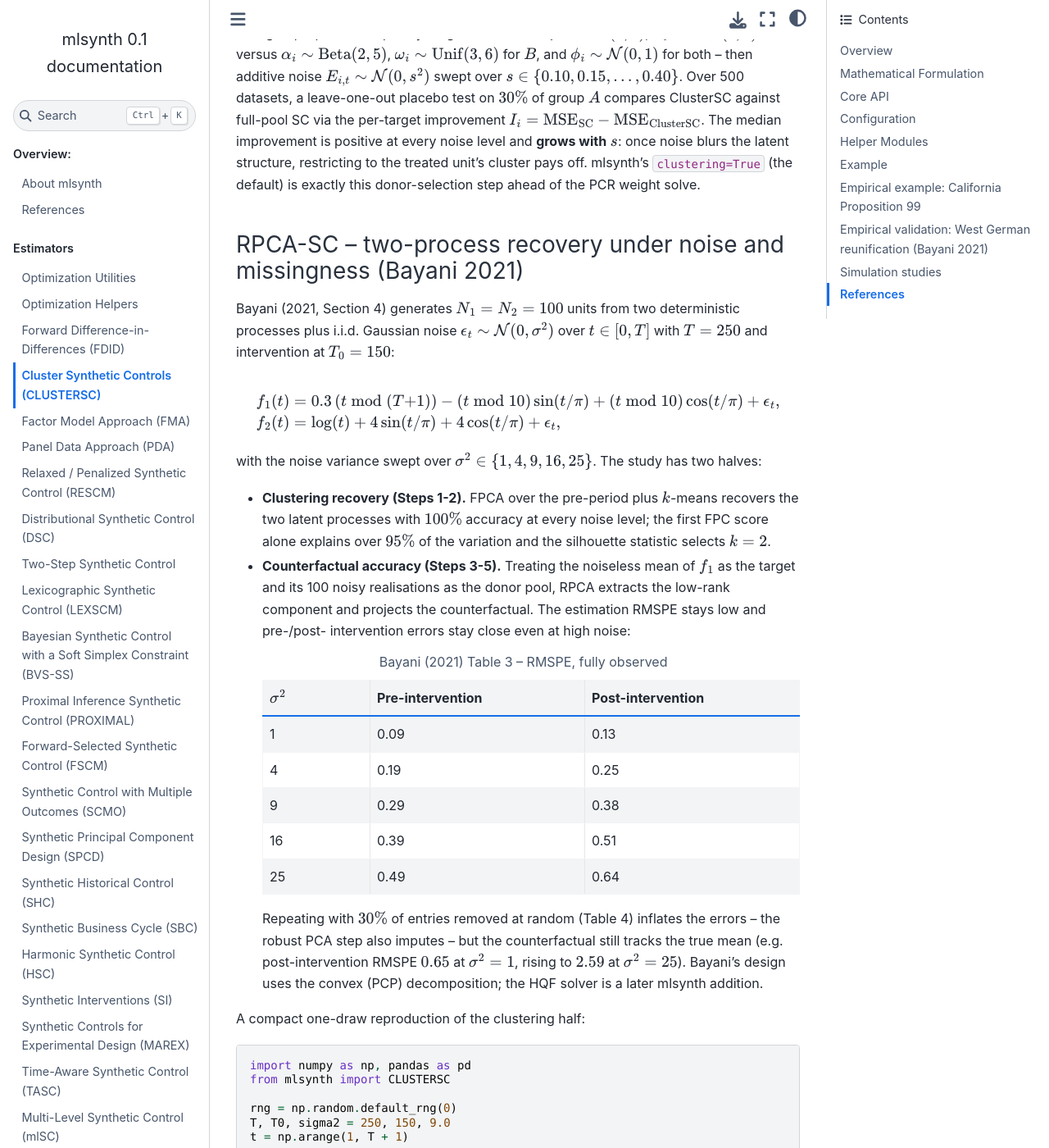
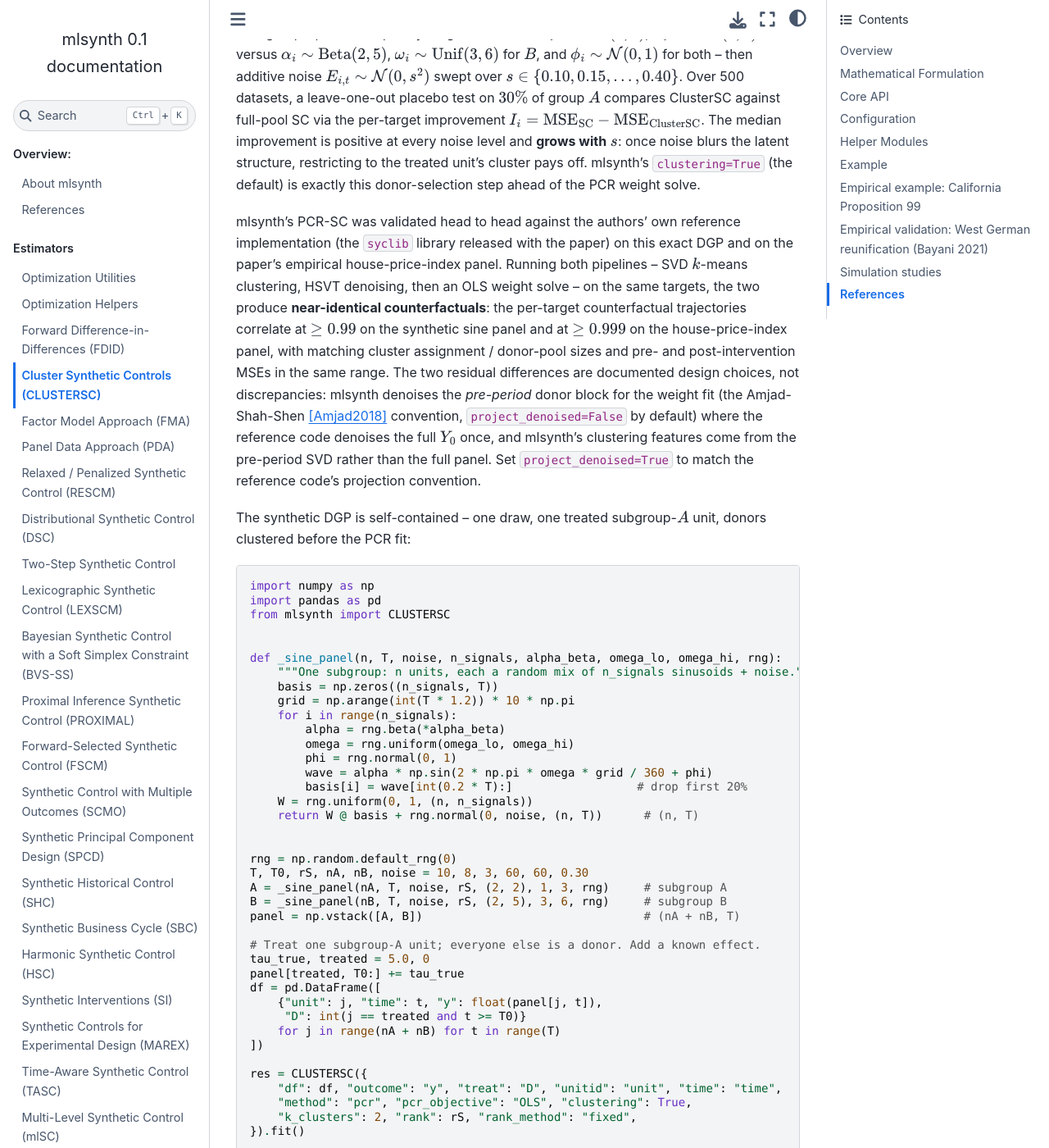
Before and after one commit to jgreathouse9/mlsynth, a Sphinx documentation site: the page built from docs/clustersc.rst, in a window 1280 px wide and 1400 px high, scrolled down 20383 px. Shown: the whole window at 82% size. Built offline with Sphinx 7.4.7 and the Sphinx Book theme 1.1.4, drawn with Linux system fonts in a browser that asks for light colours; pages that are not in the unit, such as notebooks, are missing from menus; some of the changed text lies outside the part shown.

Commit message:
Add files via upload

```diff
--- a/docs/clustersc.rst
+++ b/docs/clustersc.rst
@@ -1116,6 +1116,81 @@ the latent structure, restricting to the treated unit's cluster pays
 off. mlsynth's ``clustering=True`` (the default) is exactly this
 donor-selection step ahead of the PCR weight solve.
 
+mlsynth's PCR-SC was validated head to head against the authors'
+own reference implementation (the ``syclib`` library released with
+the paper) on this exact DGP and on the paper's empirical
+house-price-index panel. Running both pipelines -- SVD
+:math:`k`-means clustering, HSVT denoising, then an OLS weight solve
+-- on the same targets, the two produce **near-identical
+counterfactuals**: the per-target counterfactual trajectories
+correlate at :math:`\ge 0.99` on the synthetic sine panel and at
+:math:`\ge 0.999` on the house-price-index panel, with matching
+cluster assignment / donor-pool sizes and pre- and post-intervention
+MSEs in the same range. The two residual differences are documented
+design choices, not discrepancies: mlsynth denoises the *pre-period*
+donor block for the weight fit (the Amjad-Shah-Shen [Amjad2018]_
+convention, ``project_denoised=False`` by default) where the
+reference code denoises the full :math:`Y_0` once, and mlsynth's
+clustering features come from the pre-period SVD rather than the full
+panel. Set ``project_denoised=True`` to match the reference code's
+projection convention.
+
+The synthetic DGP is self-contained -- one draw, one treated
+subgroup-:math:`A` unit, donors clustered before the PCR fit:
+
+.. code-block:: python
+
+   import numpy as np
+   import pandas as pd
+   from mlsynth import CLUSTERSC
+
+
+   def _sine_panel(n, T, noise, n_signals, alpha_beta, omega_lo, omega_hi, rng):
+       """One subgroup: n units, each a random mix of n_signals sinusoids + noise."""
+       basis = np.zeros((n_signals, T))
+       grid = np.arange(int(T * 1.2)) * 10 * np.pi
+       for i in range(n_signals):
+           alpha = rng.beta(*alpha_beta)
+           omega = rng.uniform(omega_lo, omega_hi)
+           phi = rng.normal(0, 1)
+           wave = alpha * np.sin(2 * np.pi * omega * grid / 360 + phi)
+           basis[i] = wave[int(0.2 * T):]                  # drop first 20%
+       W = rng.uniform(0, 1, (n, n_signals))
+       return W @ basis + rng.normal(0, noise, (n, T))      # (n, T)
+
+
+   rng = np.random.default_rng(0)
+   T, T0, rS, nA, nB, noise = 10, 8, 3, 60, 60, 0.30
+   A = _sine_panel(nA, T, noise, rS, (2, 2), 1, 3, rng)     # subgroup A
+   B = _sine_panel(nB, T, noise, rS, (2, 5), 3, 6, rng)     # subgroup B
+   panel = np.vstack([A, B])                                # (nA + nB, T)
+
+   # Treat one subgroup-A unit; everyone else is a donor. Add a known effect.
+   tau_true, treated = 5.0, 0
+   panel[treated, T0:] += tau_true
+   df = pd.DataFrame([
+       {"unit": j, "time": t, "y": float(panel[j, t]),
+        "D": int(j == treated and t >= T0)}
+       for j in range(nA + nB) for t in range(T)
+   ])
+
+   res = CLUSTERSC({
+       "df": df, "outcome": "y", "treat": "D", "unitid": "unit", "time": "time",
+       "method": "pcr", "pcr_objective": "OLS", "clustering": True,
+       "k_clusters": 2, "rank": rS, "rank_method": "fixed",
+   }).fit()
+
+   n_sel = len(res.pcr.donor_weights)
+   print(f"donors selected by clustering = {n_sel} of {nA + nB - 1}")  # ~ subgroup A
+   print(f"selected (mostly) subgroup A  = {n_sel <= nA}")             # True
+   print(f"pre-RMSE                      = {res.pcr.pre_rmse:.3f}")
+   print(f"ATT (true {tau_true:+.1f})             = {res.pcr.att:+.3f}")  # ~ +5
+
+The clustering step isolates the treated unit's subgroup
+(:math:`\approx n_A - 1` donors), the pre-period fit is tight, and
+the OLS weight solve recovers the planted effect -- matching the
+reference ClusterSC+OLS output to the differences noted above.
+
 RPCA-SC -- two-process recovery under noise and missingness (Bayani 2021)
 ^^^^^^^^^^^^^^^^^^^^^^^^^^^^^^^^^^^^^^^^^^^^^^^^^^^^^^^^^^^^^^^^^^^^^^^^^^^
 
```
